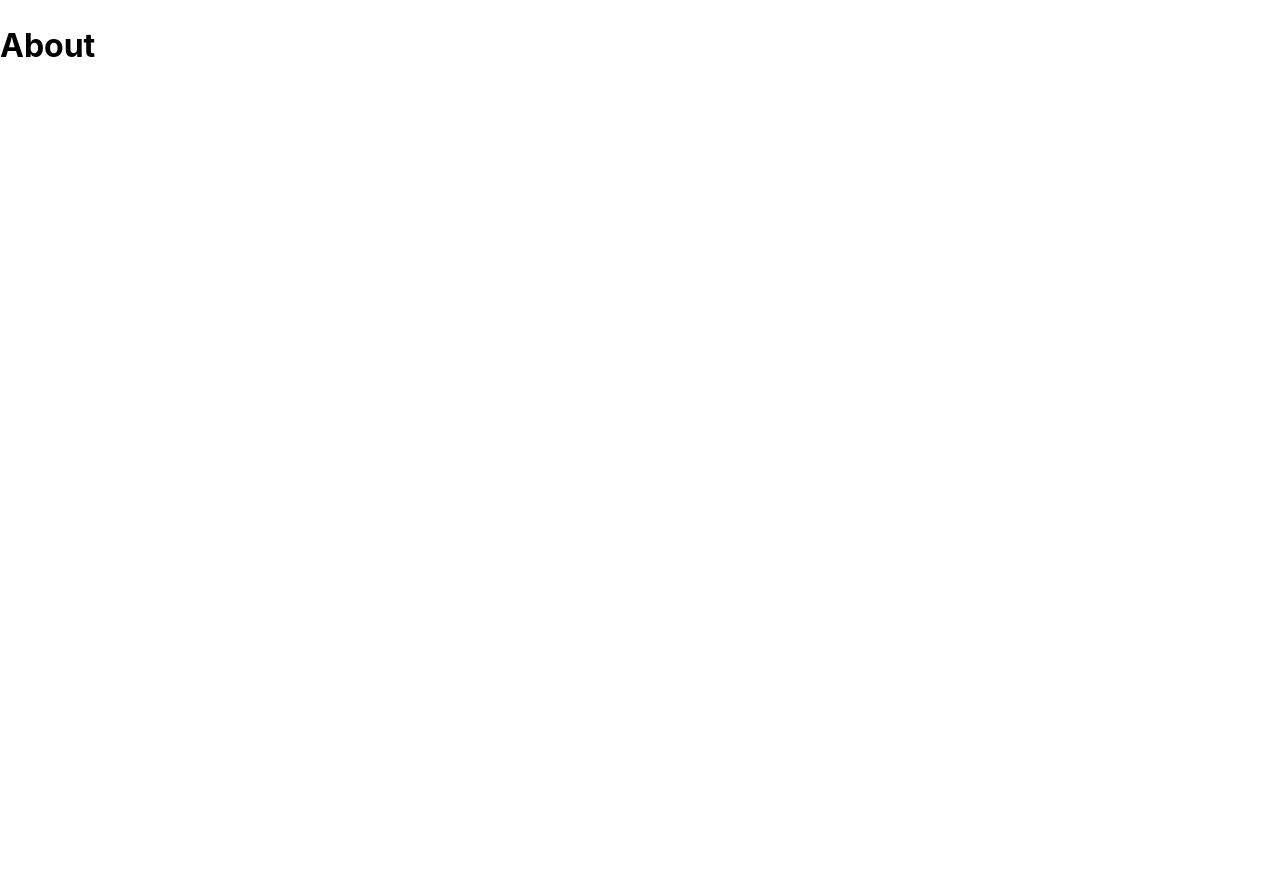
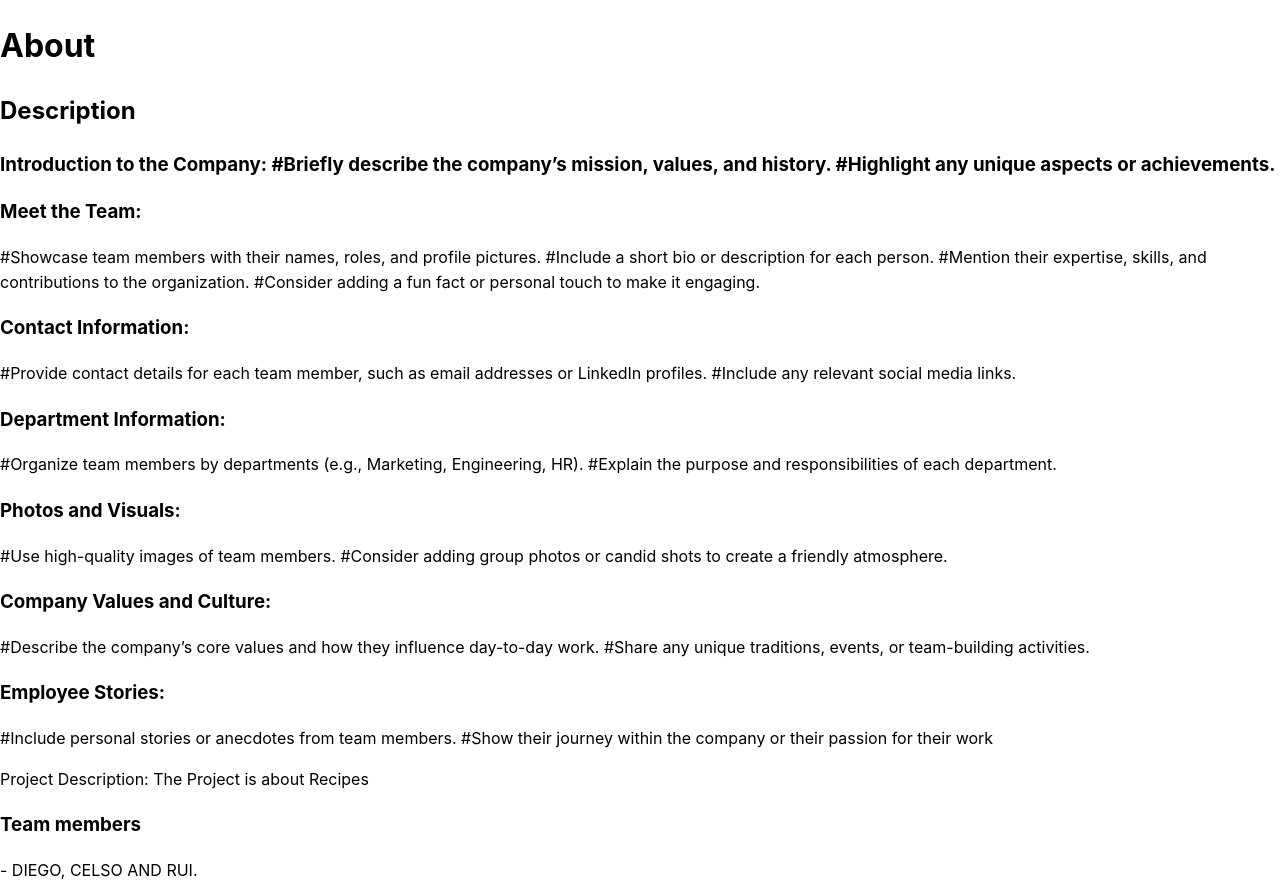
Before and after one commit to dieegoolimaa/emp.directory, a React (Vite) app: page /about in a window 1280 px wide. Before the commit the page ends 800 px from the top, so only its background shows below. Built offline with nearby package versions, Linux system fonts and the light colour scheme.

Commit message:
Template of about page info

```diff
--- a/src/component/About.jsx
+++ b/src/component/About.jsx
@@ -1,9 +1,51 @@
-const About = () => {
+function About() {
   return (
-    <>
-      <h1>About</h1>
-    </>
+      <div className="about">
+          <h1>About</h1>
+          <h2>Description</h2>
+
+<h3>Introduction to the Company:
+
+#Briefly describe the company’s mission, values, and history.
+
+#Highlight any unique aspects or achievements.</h3>
+
+<h3>Meet the Team:</h3>
+#Showcase team members with their names, roles, and profile pictures.
+#Include a short bio or description for each person.
+#Mention their expertise, skills, and contributions to the organization.
+#Consider adding a fun fact or personal touch to make it engaging.
+
+
+<h3>Contact Information:</h3>
+
+#Provide contact details for each team member, such as email addresses or LinkedIn profiles.
+#Include any relevant social media links.
+
+<h3>Department Information:</h3>
+
+#Organize team members by departments (e.g., Marketing, Engineering, HR).
+#Explain the purpose and responsibilities of each department.
+
+<h3>Photos and Visuals:</h3>
+
+#Use high-quality images of team members.
+#Consider adding group photos or candid shots to create a friendly atmosphere.
+<h3></h3>
+<h3>Company Values and Culture:</h3>
+
+#Describe the company’s core values and how they influence day-to-day work.
+#Share any unique traditions, events, or team-building activities.
+
+<h3>Employee Stories:</h3>
+#Include personal stories or anecdotes from team members.
+#Show their journey within the company or their passion for their work
+
+
+    <p>Project Description: The Project is about Recipes</p>
+    <h3>Team members </h3>- DIEGO, CELSO AND RUI.
+      </div>
   );
-};
+}
 
 export default About;
```
